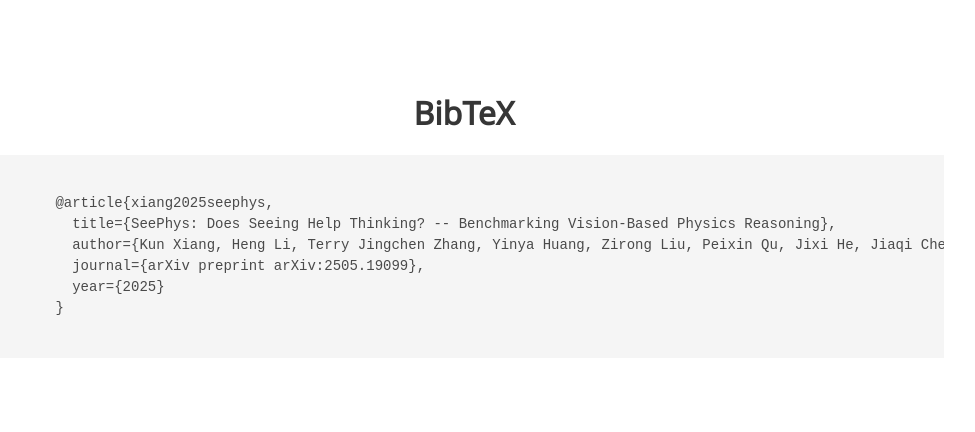
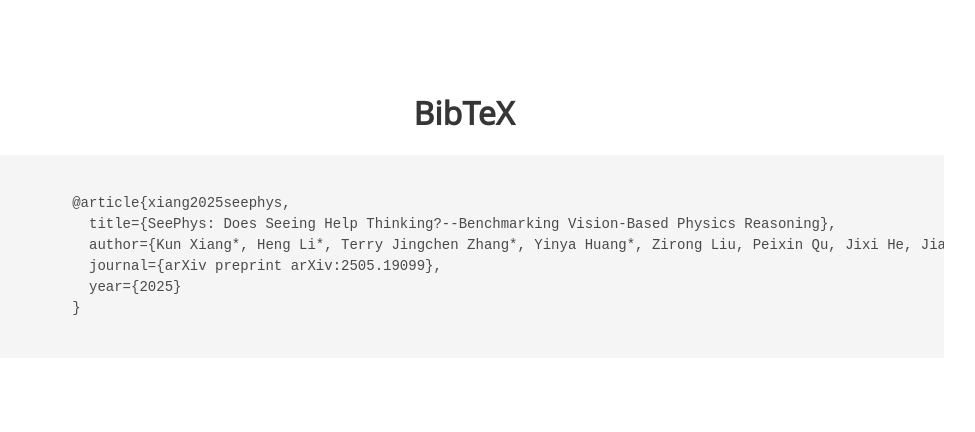
Before and after one commit to AI4Phys/SeePhys, a plain HTML site: page docs/index.html in a window 1280 px wide. Shown: the part 8535-8967 px from the top of the page, without its empty margins (176-1151 px from the left). Drawn offline with nearby package versions, Linux system fonts and the light colour scheme; a script that the page names is missing; some icons are missing; a web font is replaced by a local one.

Commit message:
update website

```diff
--- a/docs/index.html
+++ b/docs/index.html
@@ -1128,12 +1128,12 @@
   <div class="container is-max-desktop content">
     <h2 class="title is-3 has-text-centered">BibTeX</h2>
     <pre><code>
-      @article{xiang2025seephys,
-        title={SeePhys: Does Seeing Help Thinking? -- Benchmarking Vision-Based Physics Reasoning},
-        author={Kun Xiang, Heng Li, Terry Jingchen Zhang, Yinya Huang, Zirong Liu, Peixin Qu, Jixi He, Jiaqi Chen, Yu-Jie Yuan, Jianhua Han, Hang Xu, Hanhui Li, Mrinmaya Sachan, Xiaodan Liang},
-        journal={arXiv preprint arXiv:2505.19099},
-        year={2025}
-      }
+        @article{xiang2025seephys,
+          title={SeePhys: Does Seeing Help Thinking?--Benchmarking Vision-Based Physics Reasoning},
+          author={Kun Xiang*, Heng Li*, Terry Jingchen Zhang*, Yinya Huang*, Zirong Liu, Peixin Qu, Jixi He, Jiaqi Chen, Yu-Jie Yuan, Jianhua Han, Hang Xu, Hanhui Li, Mrinmaya Sachan, Xiaodan Liang},
+          journal={arXiv preprint arXiv:2505.19099},
+          year={2025}
+        }
     </code></pre>
   </div>
 </section>
```
Also changed, not shown: 1 other file.
